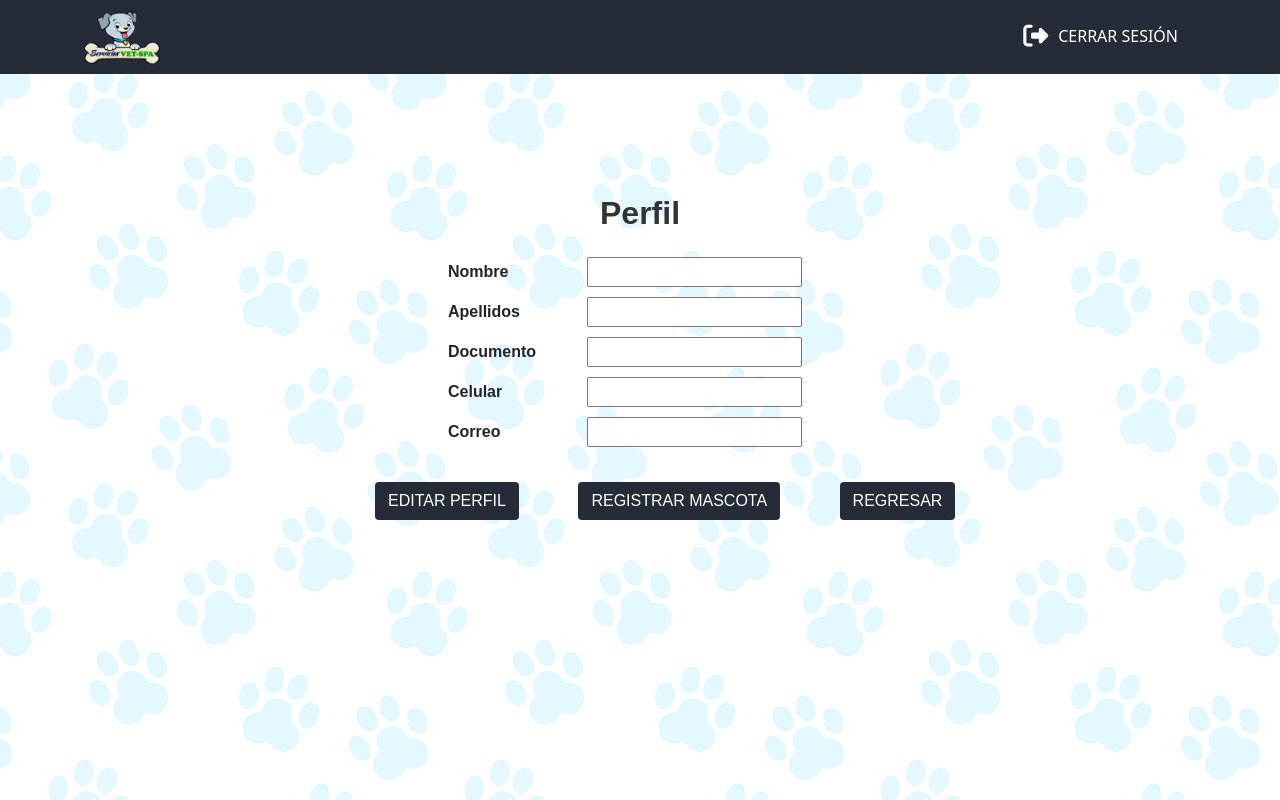
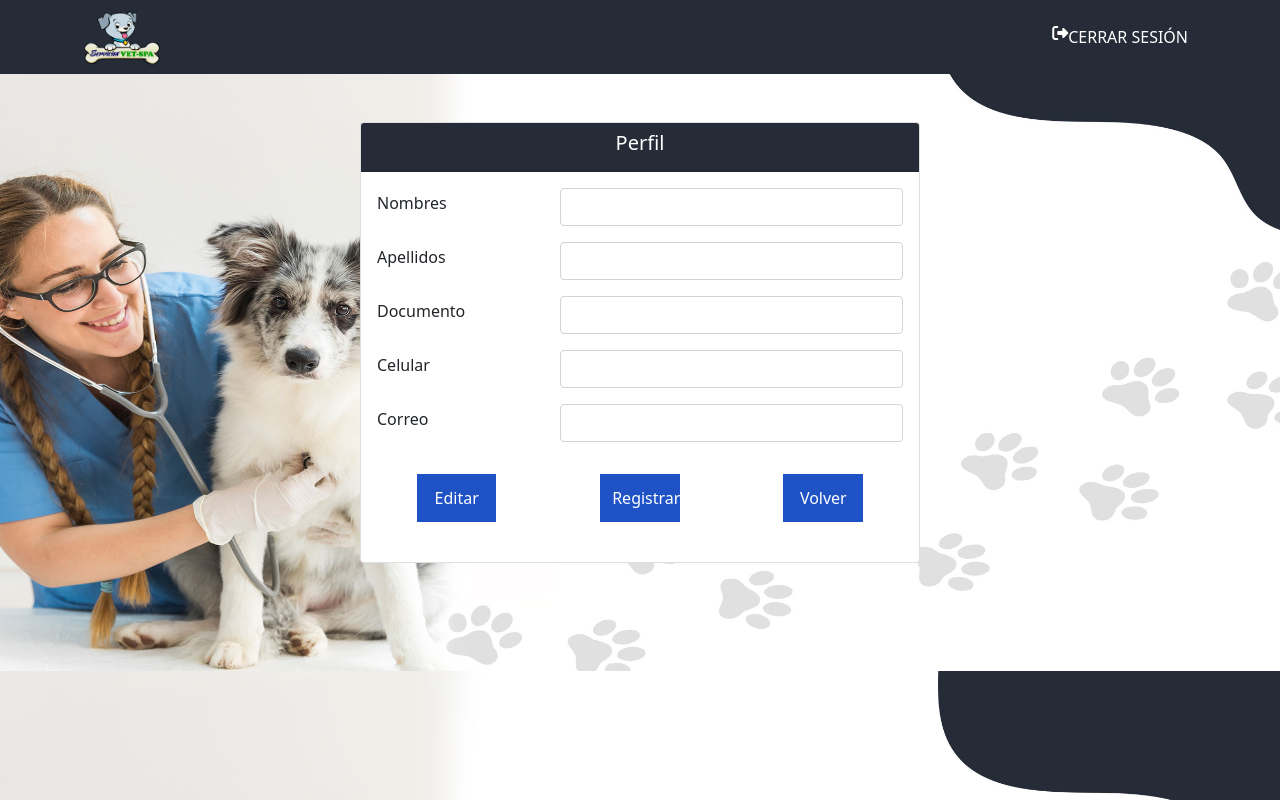
Before and after one commit to Carlos-CMCR/ING-SOFTWARE-VET, a PHP site: page /view/modulos/moduloUsuario/formUsuarioPerfil.php in a window 1280 px wide. Run offline with PHP 8.4, Linux system fonts and the light colour scheme; some libraries are stand-ins or nearby versions.

Commit message:
Perfil usuario

```diff
--- a/view/modulos/estilos.css
+++ b/view/modulos/estilos.css
@@ -223,7 +223,7 @@ body {
 
 /* -----------------ESTILOS PARA FORMULARIO DEL PERFIL DEL USUARIO ------------*/
 
-.contenedor-perfil {
+/* .contenedor-perfil {
    margin-top: 15vh;
    font-family: 'Poppins', Sans-serif;
    font-weight: 600;
@@ -266,4 +266,4 @@ label {
 }
 .button {
    display: inline-block;
-}
+} */
--- a/view/modulos/moduloUsuario/formUsuarioPerfil.php
+++ b/view/modulos/moduloUsuario/formUsuarioPerfil.php
@@ -6,14 +6,10 @@
     <meta name="viewport" content="width=device-width, initial-scale=1.0">
     <link href="https://cdn.jsdelivr.net/npm/bootstrap@5.1.3/dist/css/bootstrap.min.css" rel="stylesheet" integrity="sha384-1BmE4kWBq78iYhFldvKuhfTAU6auU8tT94WrHftjDbrCEXSU1oBoqyl2QvZ6jIW3" crossorigin="anonymous">
     <script src="https://kit.fontawesome.com/9cdc4a056d.js" crossorigin="anonymous"></script>
-    <link rel="stylesheet" href="../estilos.css">
+    <link rel="stylesheet" href="../../../styles/stylesLogin.css">
 </head>
 <body>
-    <style>
-        body {
-            background-image: url('../../img/background.jpg')
-        }
-    </style>
+
 
     <nav class="menu navbar navbar-expand-lg navbar-light">
         <div class="container">
@@ -26,39 +22,51 @@
         </div>
     </nav>
 
-    <div class="contenedor-perfil">
-        <div class="form-usuario">
-            <form action="">
-                <h3>Perfil</h3>
+    <form action="">
+    <div class="d-flex justify-content-center">
+    <div class="card mt-5 " style="width: 35rem;">
+        <div class="card-header d-flex justify-content-center "><h5 class="card-title">Perfil</h5></div>
+        <div class="card-body">
+        <div class="mb-3">
+        <div class="row ">
+            <div class="col-4 d-flex align-items-center"><label  for="nombres" class="form-label">Nombres</label></div>
+            <div class="col-8 "><input type="text" class="form-control" aria-describedby="text"  name="nombres" id="nombres"> </div>
+        </div>
+        </div>
+        <div class="mb-3">
+        <div class="row ">
+            <div class="col-4 d-flex align-items-center"><label  for="apellidos" class="form-label">Apellidos</label></div>
+            <div class="col-8 "><input type="text" class="form-control" aria-describedby="text"  name="apellidos" id="apellidos"> </div>
+        </div>
+        </div>
+        <div class="mb-3">
+        <div class="row ">
+            <div class="col-4 d-flex align-items-center"><label  for="Documento" class="form-label">Documento</label></div>
+            <div class="col-8 "><input type="text" class="form-control" aria-describedby="text"  name="Documento" id="Documento"> </div>
+        </div>
+        </div>
+        <div class="mb-3">
+        <div class="row ">
+            <div class="col-4 d-flex align-items-center"><label  for="Celular" class="form-label">Celular</label></div>
+            <div class="col-8 "><input type="number" class="form-control" aria-describedby="text"  name="Celular" id="Celular"> </div>
+        </div>
+        </div>
+        <div class="mb-3">
+        <div class="row">
+                <div class="col-4 d-flex align-items-center"><label for="correo" class="form-label">Correo</label> </div>
+                <div class="col-8 "><input type="email"  class="form-control" aria-describedby="passwordHelpBlock" name="correo" id="correo"> </div>
+        </div>
+        </div>
+        <div class="mb-2">
+        <div class="row">
+                <div class="col-4 d-flex justify-content-center"><input type="submit" class="botons"  name="btnIngresar" id="btnIngresar" value="Editar"></div>
+                <div class="col-4 d-flex justify-content-center"><input type="submit" class="botons"  name="btnIngresar" id="btnIngresar" value="Registrar Mascota"></div>
+                <div class="col-4 d-flex justify-content-center"><input type="submit" class="botons"  name="btnIngresar" id="btnIngresar" value="Volver"></div>
+        </div></div>
 
-                <div class="contenedor-form">
-                <div class="form">
-                <label class="label">Nombre</label>
-                <input type="text" class="input" name="nombre">
-                </div>
-                <div class="form">
-                <label>Apellidos</label>
-                <input type="text" class="input" name="apellidos">
-                </div>
-                <div class="form">
-                <label>Documento</label>
-                <input type="number" class="input" name="documento">
-                </div>
-                <div class="form">
-                <label>Celular</label>
-                <input type="number" class="input" name="celular">
-                </div>
-                <div class="form">
-                <label>Correo</label>
-                <input type="email" class="input" name="correo">
-                </div>
-                </div>
-                <div class="button"><input type="submit" class="btn"  name="btnIngresar" id="btnIngresar" value="EDITAR PERFIL"></div>
-                <div class="button"><input type="submit" class="btn"  name="btnRegistrar" id="btnRegistrar" value="REGISTRAR MASCOTA"></div>
-                <div class="button"><input type="submit" class="btn"  name="btnRegresar" id="btnRegresar" value="REGRESAR"></div>
-            </form>
-        </div>
+
     </div>
-
+    </div></div>
+    </form>
 </body>
 </html>
```
Also changed, not shown: styles/stylesPerfilUsuario.css (added, +49 -0 lines).
